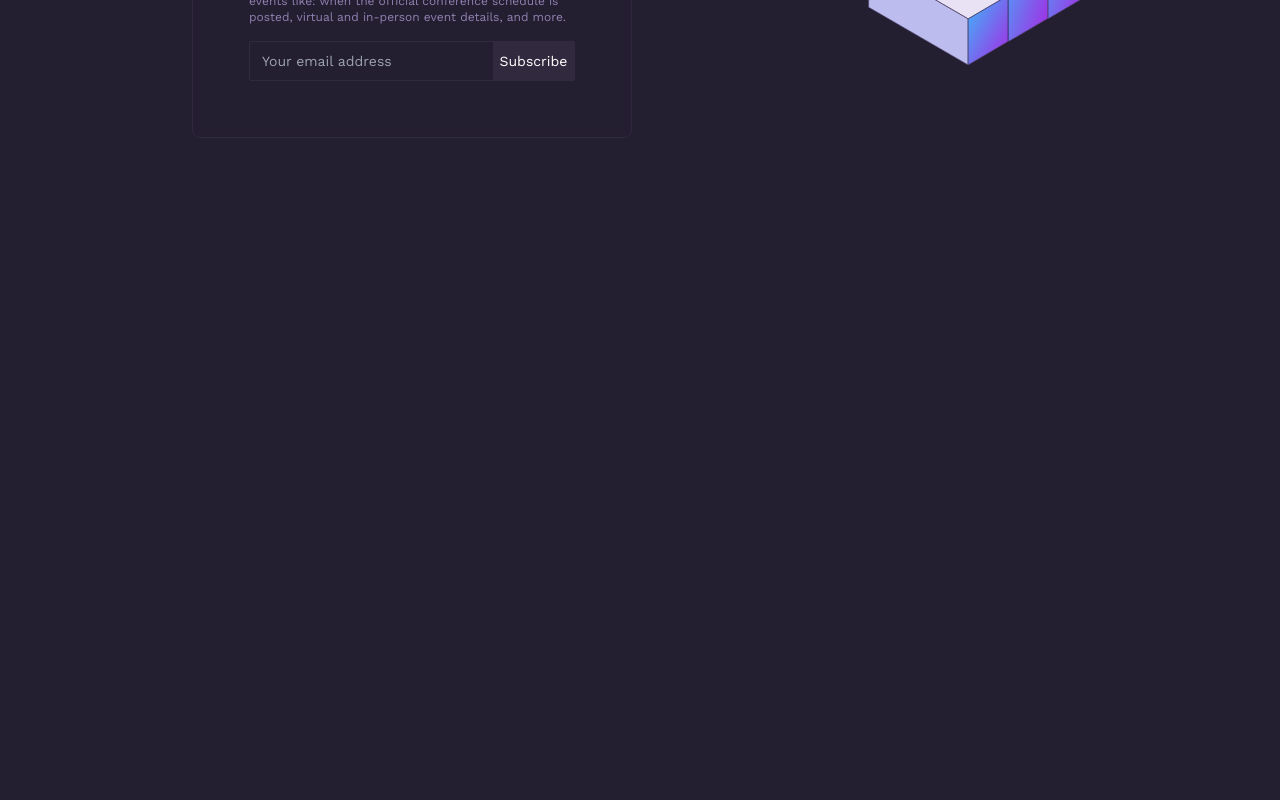
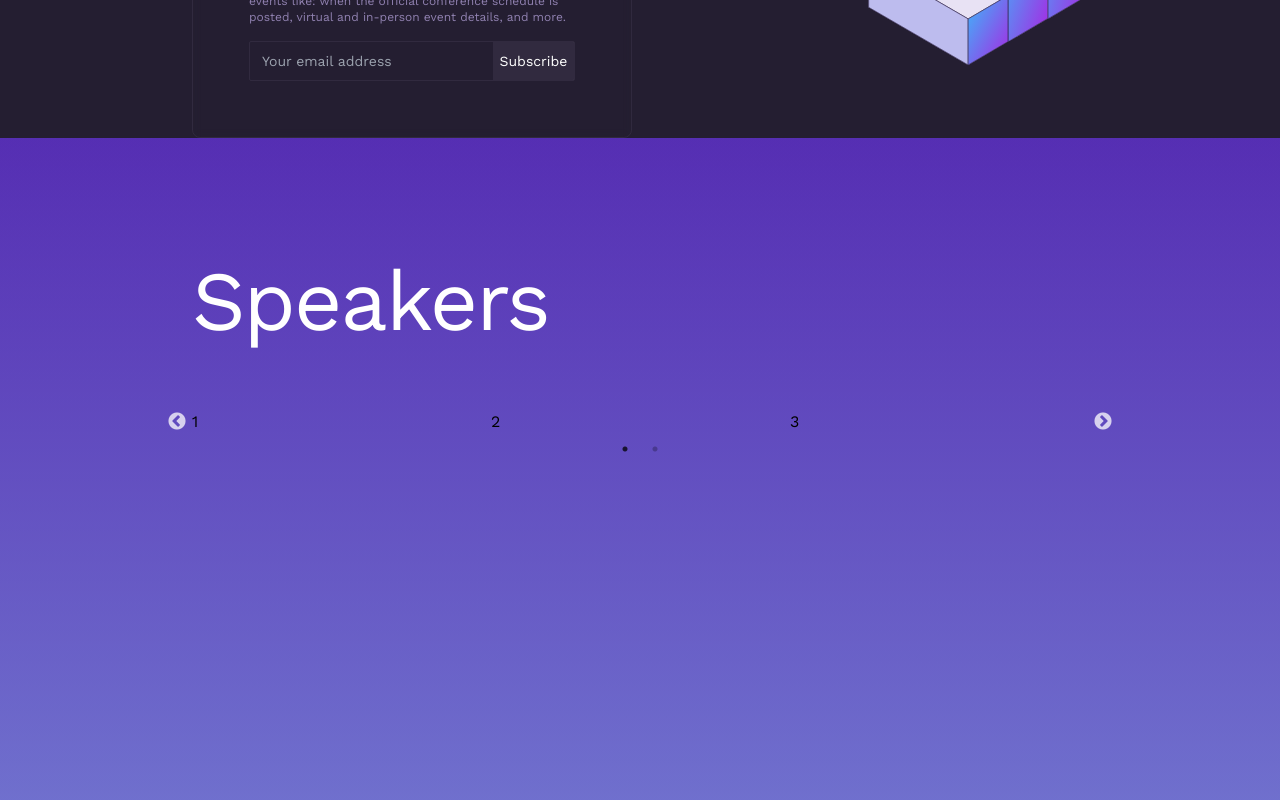
Before and after one commit to asyncapi/conference-website, a Next.js app: page / in a window 1280 px wide. Shown: the part 1760-2560 px from the top of the page. Before the commit the page ends 1898 px from the top, so only its background shows below. Built offline with nearby package versions, Linux system fonts and the light colour scheme.

Commit message:
implementing speakers session

```diff
--- /dev/null
+++ b/components/Cards/card.js
@@ -0,0 +1,9 @@
+import React from 'react'
+
+function Card() {
+  return (
+    <div>card</div>
+  )
+}
+
+export default Card
--- a/components/Header/header.js
+++ b/components/Header/header.js
@@ -1,3 +1,4 @@
+/* eslint-disable @next/next/no-img-element */
 /* eslint-disable react/no-unescaped-entities */
 import React from "react";
 import Button from "../Button/button";
--- /dev/null
+++ b/components/Speakers/speakers.js
@@ -0,0 +1,37 @@
+import React from 'react';
+import Slider from 'react-slick';
+
+function Speakers() {
+    const settings = {
+      dots: true,
+      infinite: true,
+      speed: 500,
+      slidesToShow: 3,
+      slidesToScroll: 3,
+    };
+  return (
+    <div className="container mx-auto w-full speakers-bg h-[958px]">
+      <div className='pt-[100px]'>
+        <h1 className="text-[84px] text-white tracking-tight">Speakers</h1>
+        <div className='mt-[46px]'>
+            <Slider {...settings}>
+          <div>
+            <h3>1</h3>
+          </div>
+          <div>
+            <h3>2</h3>
+          </div>
+          <div>
+            <h3>3</h3>
+          </div>
+          <div>
+            <h3>4</h3>
+          </div>
+          </ Slider>
+        </div>
+      </div>
+    </div>
+  );
+}
+
+export default Speakers
--- a/package.json
+++ b/package.json
@@ -18,7 +18,9 @@
     "react-dom": "18.1.0",
     "react-hot-toast": "^2.2.0",
     "react-scrollspy": "^3.4.3",
-    "react-select": "^5.3.2"
+    "react-select": "^5.3.2",
+    "react-slick": "^0.29.0",
+    "slick-carousel": "^1.8.1"
   },
   "devDependencies": {
     "autoprefixer": "^10.4.7",
--- a/pages/_app.js
+++ b/pages/_app.js
@@ -1,4 +1,6 @@
 import '../styles/globals.css';
+import "slick-carousel/slick/slick.css";
+import "slick-carousel/slick/slick-theme.css";
 
 function MyApp({ Component, pageProps }) {
   return <Component {...pageProps} />
--- a/pages/index.js
+++ b/pages/index.js
@@ -1,8 +1,7 @@
 import Head from 'next/head'
 import Header from '../components/Header/header';
-import { Toaster } from "react-hot-toast";
 import Navbar from "../components/Navbar/navbar";
-// import Form from "../components/Form/form";
+import Speakers from '../components/Speakers/speakers';
 
 export default function Home() {
   return (
@@ -13,10 +12,9 @@ export default function Home() {
         <link rel="icon" href="/favicon.ico" />
       </Head>
       <main>
-        <Toaster  />
         <Navbar />
         <Header />
-        {/* <Form /> */}
+        <Speakers />
       </main>
     </div>
   );
--- a/styles/globals.css
+++ b/styles/globals.css
@@ -26,3 +26,8 @@ a {
   border: 1px solid #675788;
   backdrop-filter: blur(36px)
 }
+
+.speakers-bg{
+  background: linear-gradient(0deg, rgba(114, 78, 208, 0.5), rgba(114, 78, 208, 0.5)), linear-gradient(180deg, #390E96 0%, #84CCE2 100%);
+  mix-blend-mode: normal;
+}
```
Also changed, not shown: 1 other file (tests, documents, lock files or other folders).
